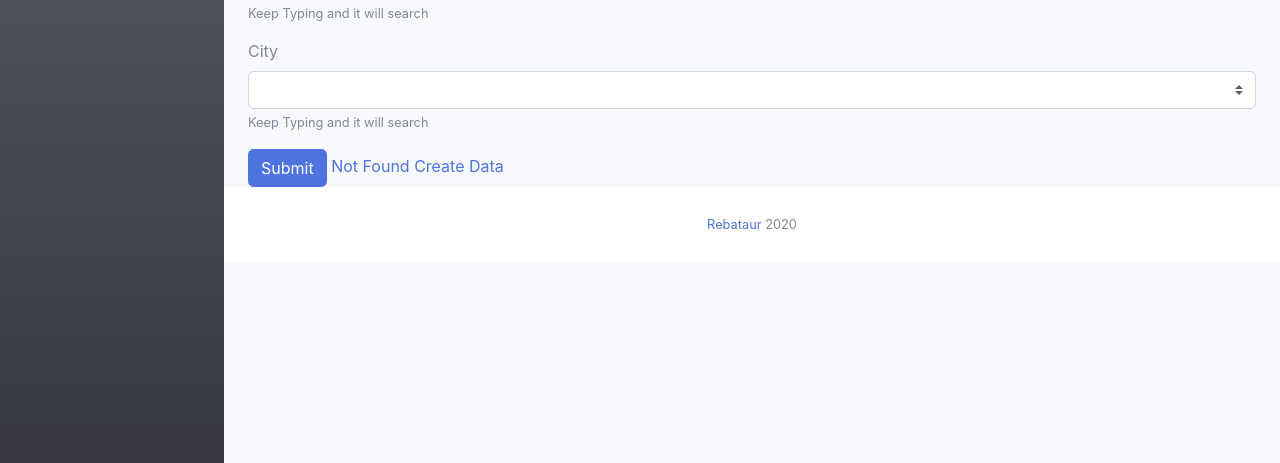
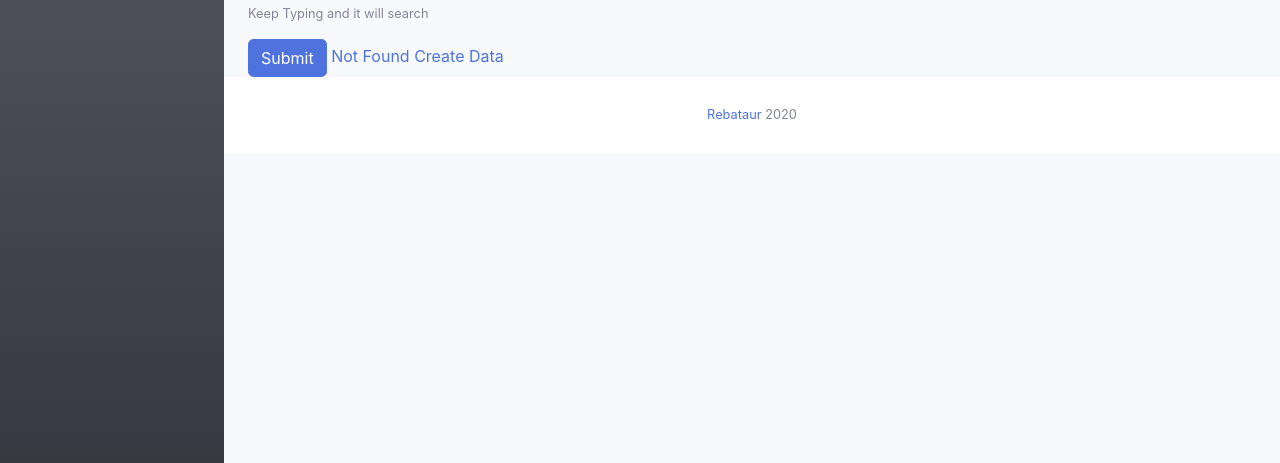
Before and after one commit to rebataur/covid19helplineinfo, a Django app: page /mylocalinfo/ in a window 1280 px wide. Shown: the part 337-800 px from the top of the page. Run offline with Django 3.2, Linux system fonts and the light colour scheme; data that the repository does not hold is empty; some libraries are stand-ins or nearby versions.

Commit message:
removed city from current filter criteria

```diff
--- a/covid19helplineinfoproject/covid19helplineinfoapp/templates/covid19helplineinfoapp/mylocalinfo.html
+++ b/covid19helplineinfoproject/covid19helplineinfoapp/templates/covid19helplineinfoapp/mylocalinfo.html
@@ -35,12 +35,12 @@
       </select>
       <small id="emailHelp" class="form-text text-muted">Keep Typing and it will search</small>
     </div>
-    <div class="form-group">
+    <!-- <div class="form-group">
       <label for="exampleInputEmail1">City</label>
       <select name="city" class="custom-select" id="city-select">
       </select>
       <small id="emailHelp" class="form-text text-muted">Keep Typing and it will search</small>
-    </div>
+    </div> -->
     <button type="submit" class="btn btn-primary">Submit</button>
     <a href="{% url 'covid19helplineinfoapp:mylocalinfoform' %}" class="">Not Found Create Data</a>
   </form>
--- a/covid19helplineinfoproject/covid19helplineinfoapp/views.py
+++ b/covid19helplineinfoproject/covid19helplineinfoapp/views.py
@@ -61,12 +61,12 @@ def home(request):
 def mylocalinfo(request):
     country = request.GET.get('country')
     state = request.GET.get('state')
-    city = request.GET.get('city')
+    # city = request.GET.get('city')
     print('==========')
-    print(country,state,city)
-    if country and state and city :
+    print(country,state)
+    if country and state :
         print('country found',request.GET.get('country'))
-        info = LocalHelpInfo.objects.filter(country=country,state=state,city=city)[0]
+        info = LocalHelpInfo.objects.filter(country=country,state=state)[0]
         context = {'info' : info }
         return render(request,'covid19helplineinfoapp/mylocalinfodetail.html',context=context)
 
```
